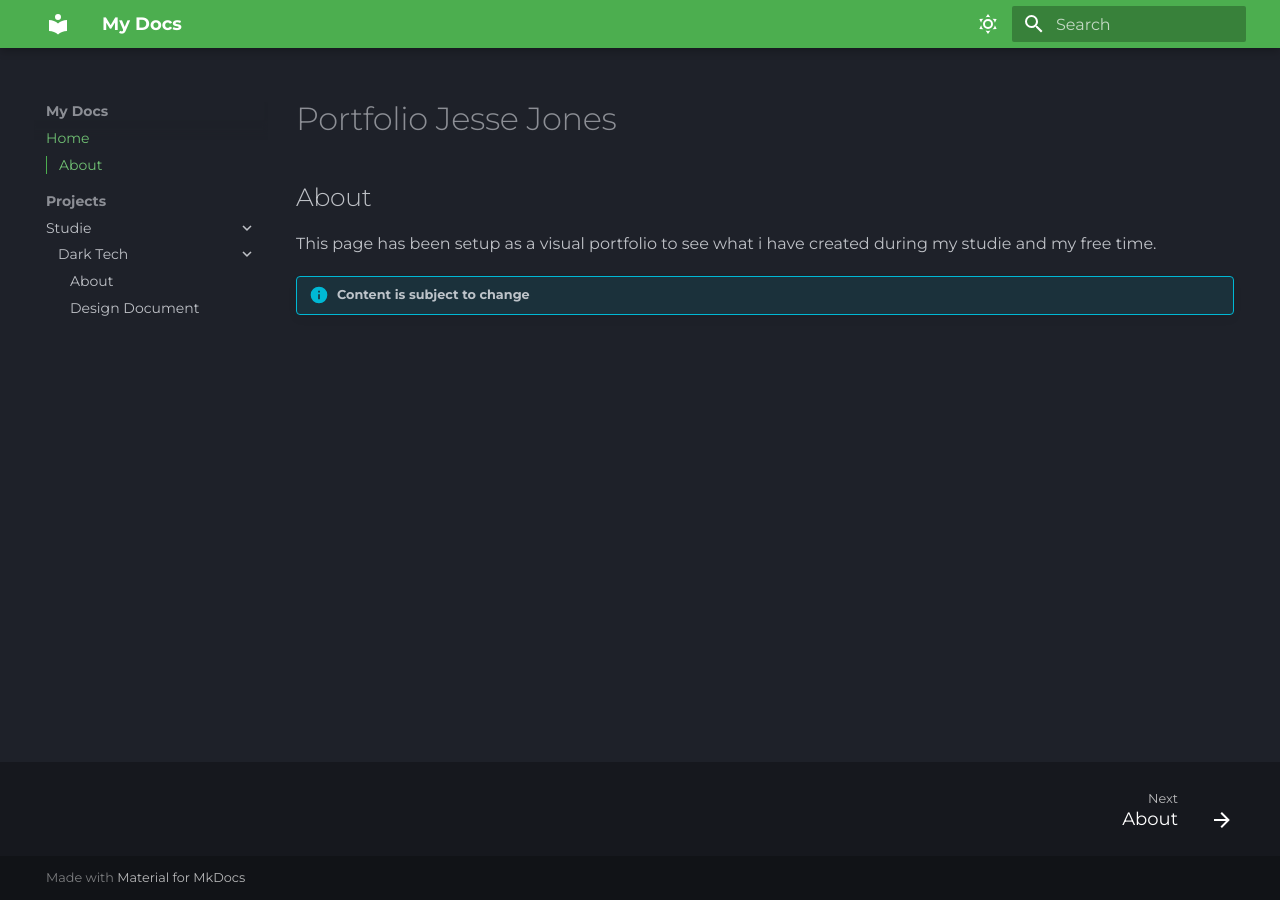
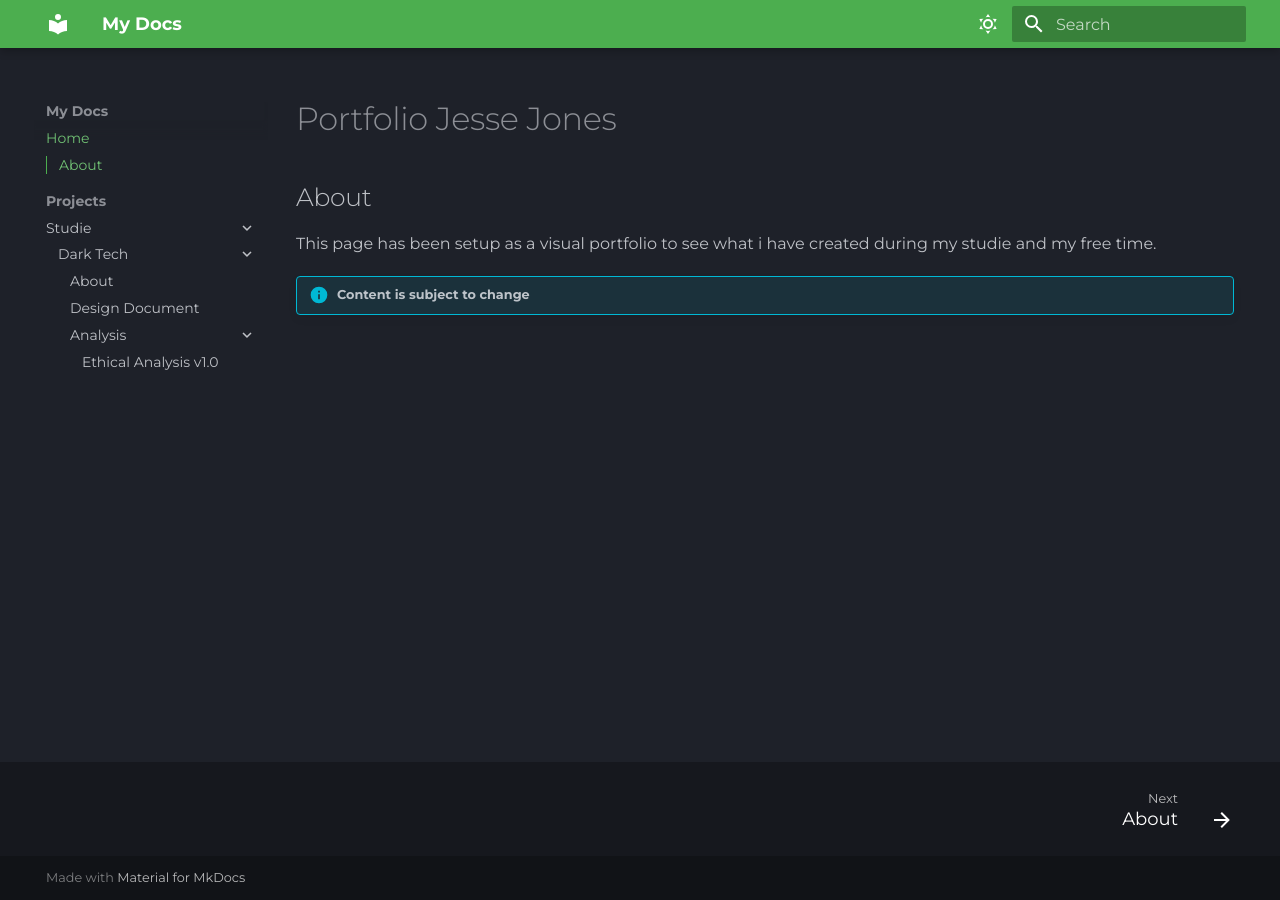
Before and after one commit to JesseRJ/MkDocs, an MkDocs documentation site: the page built from docs/index.md, in a window 1280 px wide. Built offline with MkDocs 1.6.1 and Material for MkDocs 9.7.7, drawn with Linux system fonts in a browser that asks for light colours.

Commit message:
File namechange and added it to the mkdocs as a page

```diff
--- a/mkdocs.yml
+++ b/mkdocs.yml
@@ -37,6 +37,8 @@ nav:
       - Dark Tech:
         - About: Dark Tech/DarkTech.md
         - Design Document: Dark Tech/DesignDocument.md
+        - Analysis:
+          - Ethical Analysis v1.0: Dark Tech/Analysis/Uninhabitability.md
     # - Free Time:
 
 markdown_extensions:
```
Also changed, not shown: docs/Dark Tech/Analysis/Uninhabitability.md (renamed from docs/Dark Tech/Analysis/Ethicalv1.0.md).
